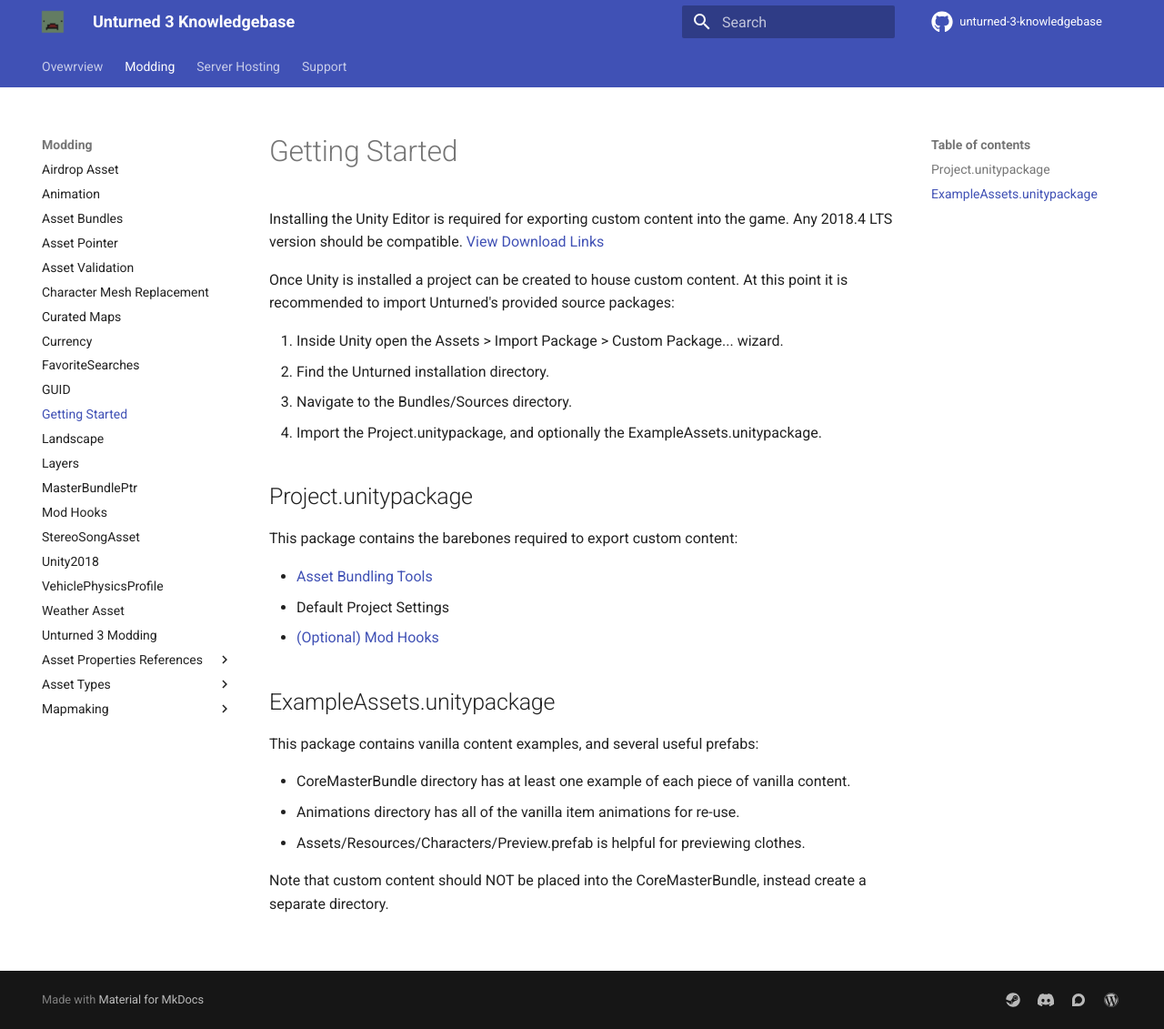
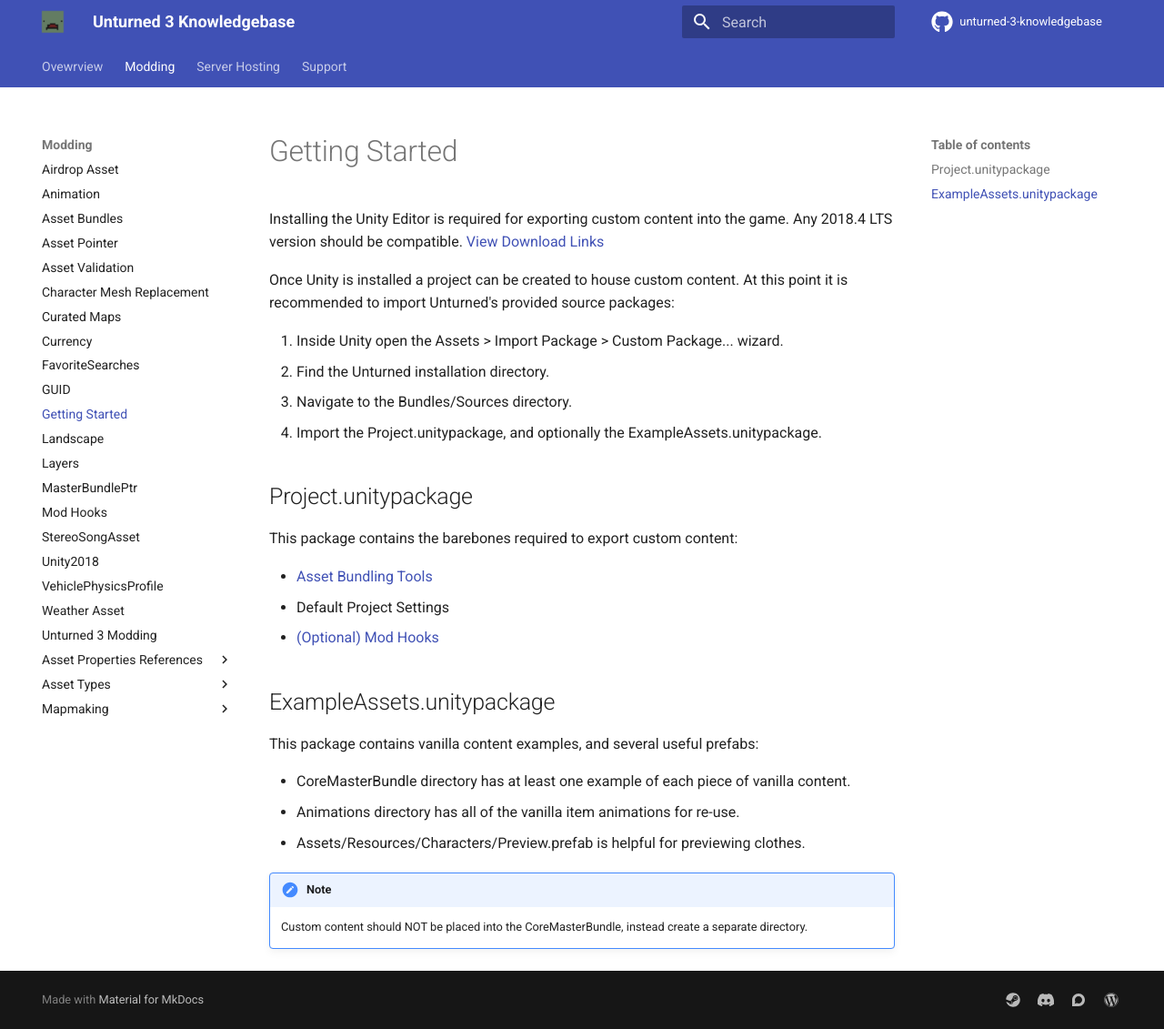
Before and after one commit to unturned-info/unturned-3-knowledgebase, an MkDocs documentation site: the page built from docs/Modding/GettingStarted.md, in a window 1280 px wide and 1131 px high. Shown: the whole window at 91% size. Built offline with MkDocs 1.6.1 and Material for MkDocs 9.7.7, drawn with Linux system fonts in a browser that asks for light colours; comment, search, counter and statistics services are not loaded.

Commit message:
Updated getting started page

```diff
--- a/docs/Modding/GettingStarted.md
+++ b/docs/Modding/GettingStarted.md
@@ -19,8 +17,7 @@
 - Default Project Settings
 - [(Optional) Mod Hooks](ModHooks.md)
 
-ExampleAssets.unitypackage
---------------------------
+## ExampleAssets.unitypackage
 
 This package contains vanilla content examples, and several useful prefabs:
 
@@ -28,4 +25,5 @@
 - Animations directory has all of the vanilla item animations for re-use.
 - Assets/Resources/Characters/Preview.prefab is helpful for previewing clothes.
 
-Note that custom content should NOT be placed into the CoreMasterBundle, instead create a separate directory.
+!!! note
+    Custom content should NOT be placed into the CoreMasterBundle, instead create a separate directory.
```
Also changed, not shown: other parts of docs/Modding/GettingStarted.md (+3 -5 lines).
